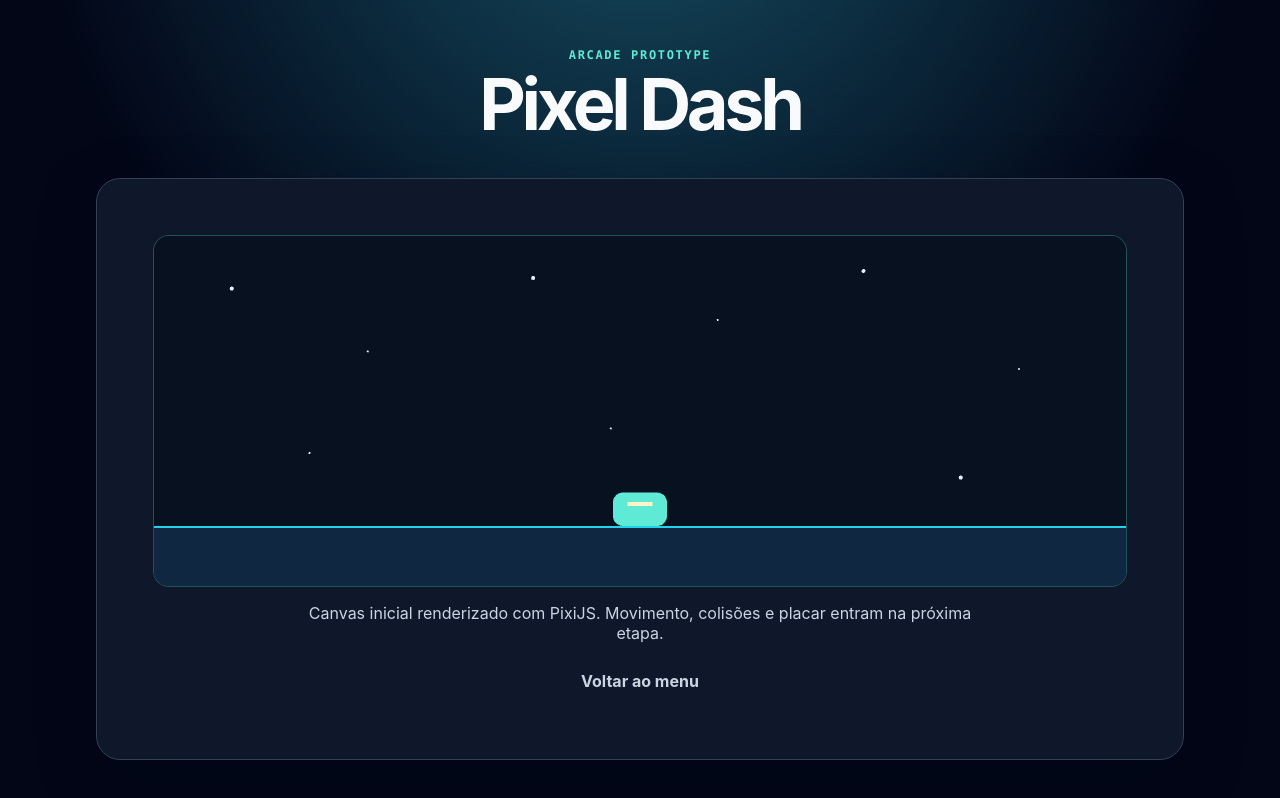
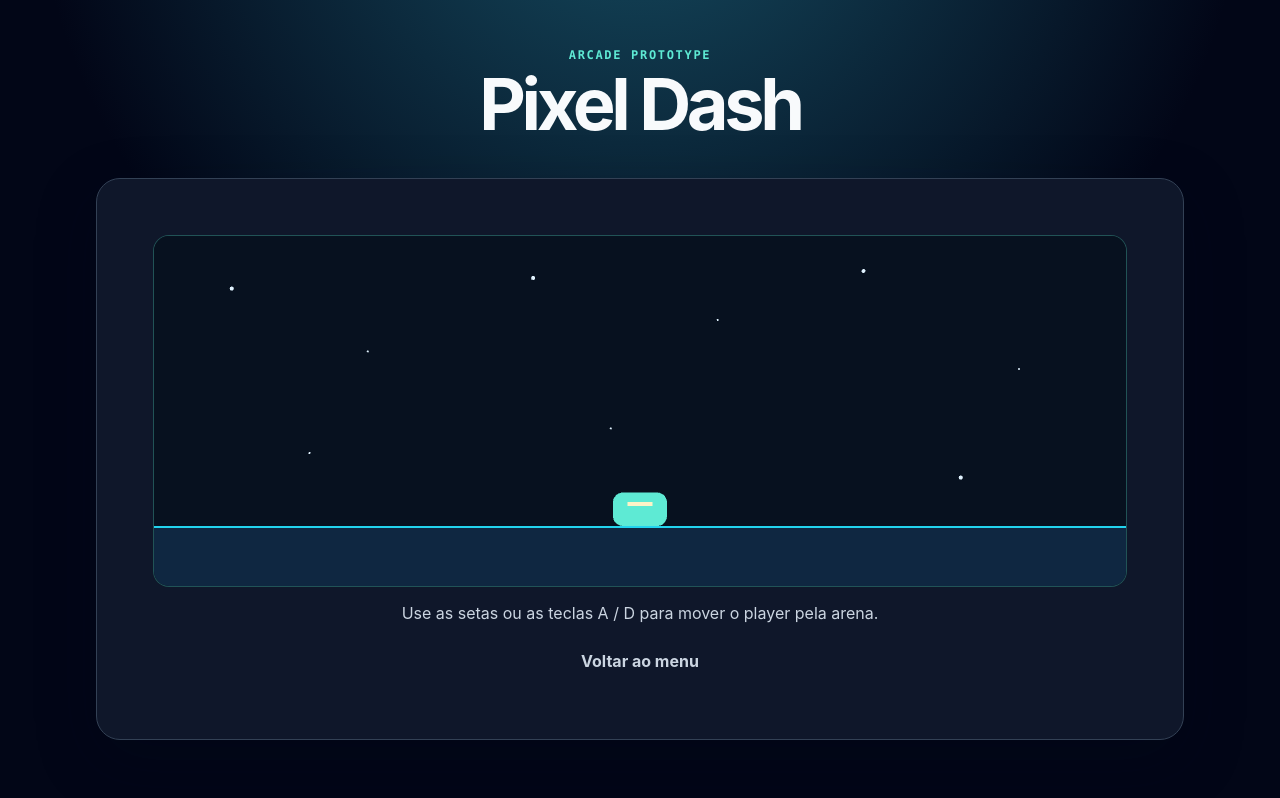
Before and after one commit to faelmorningstar/pixel-dash, a React (Vite) app: page / in a window 1280 px wide. Both pictures are taken after a click on the button "Jogar". Shown: the top 798 px of the page. Built offline with nearby package versions, Linux system fonts and the light colour scheme.

Commit message:
docs: explain keyboard controls

```diff
--- a/src/App.tsx
+++ b/src/App.tsx
@@ -20,8 +20,7 @@ function App() {
         <section className="game-screen" aria-label="Área de jogo Pixel Dash">
           <GameCanvas />
           <p className="stage-note">
-            Canvas inicial renderizado com PixiJS. Movimento, colisões e placar
-            entram na próxima etapa.
+            Use as setas ou as teclas A / D para mover o player pela arena.
           </p>
           <button
             className="text-button"
```
